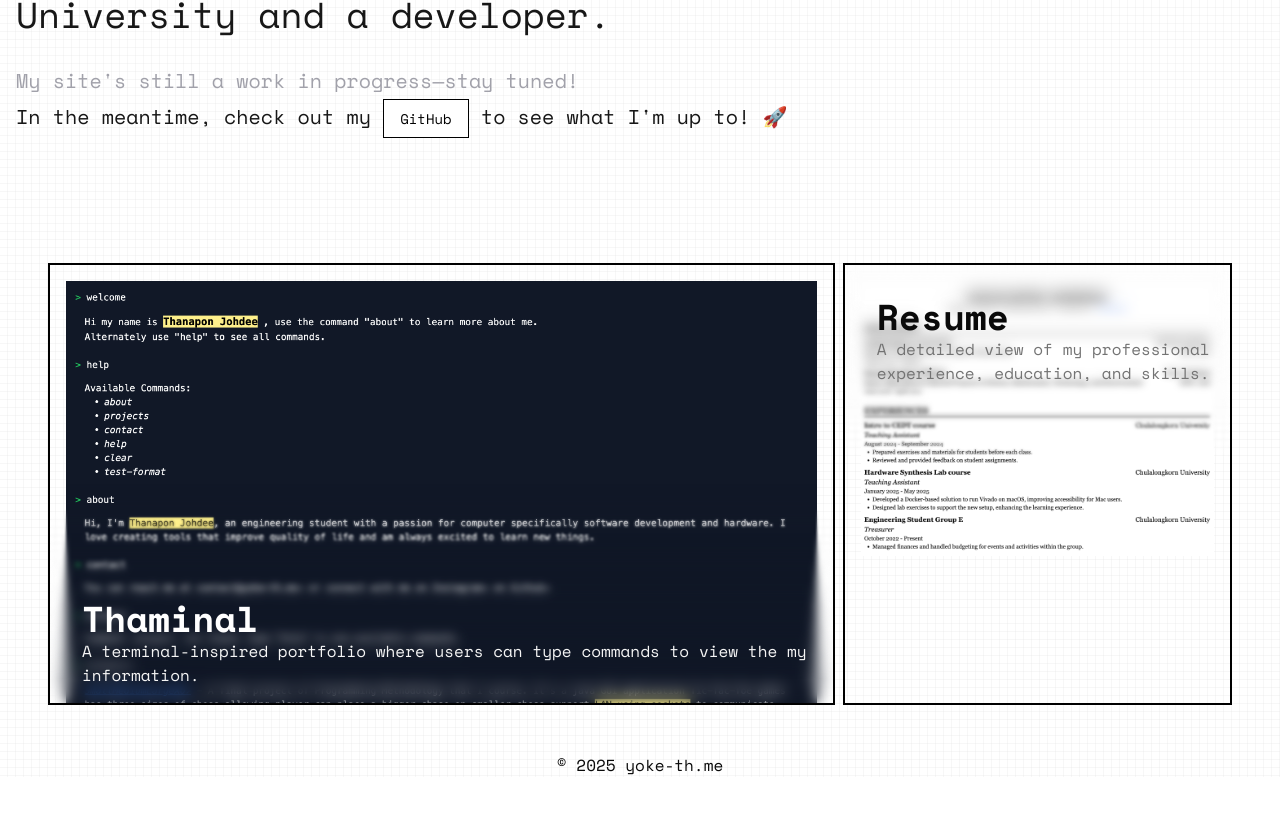
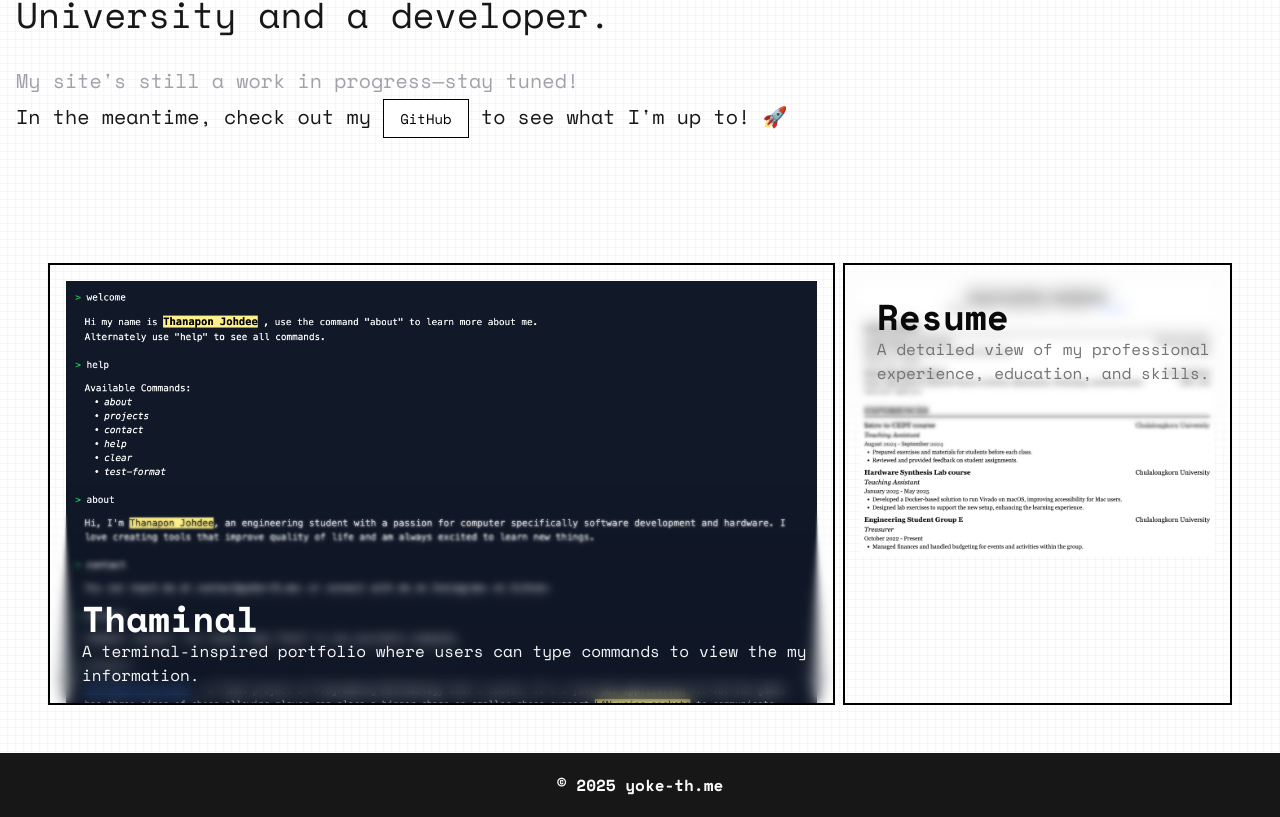
Before and after one commit to yokeTH/yoke-th-me, a Next.js app: page / in a window 1280 px wide. Shown: the part 321-1138 px from the top of the page. Before the commit the page ends 1098 px from the top, so only its background shows below. Built offline with nearby package versions, Linux system fonts and the light colour scheme.

Commit message:
feat: update Footer styling with background color and improved text appearance

```diff
--- a/src/components/footer/footer.tsx
+++ b/src/components/footer/footer.tsx
@@ -1,8 +1,8 @@
 export function Footer() {
   return (
     <footer>
-      <div className="w-full text-center">
-        <span className="mx-auto">&copy; {new Date().getFullYear()} yoke-th.me</span>
+      <div className="w-full h-16 bg-primary flex items-center justify-center">
+        <span className="text-primary-foreground font-bold">&copy; {new Date().getFullYear()} yoke-th.me</span>
       </div>
     </footer>
   );
```
